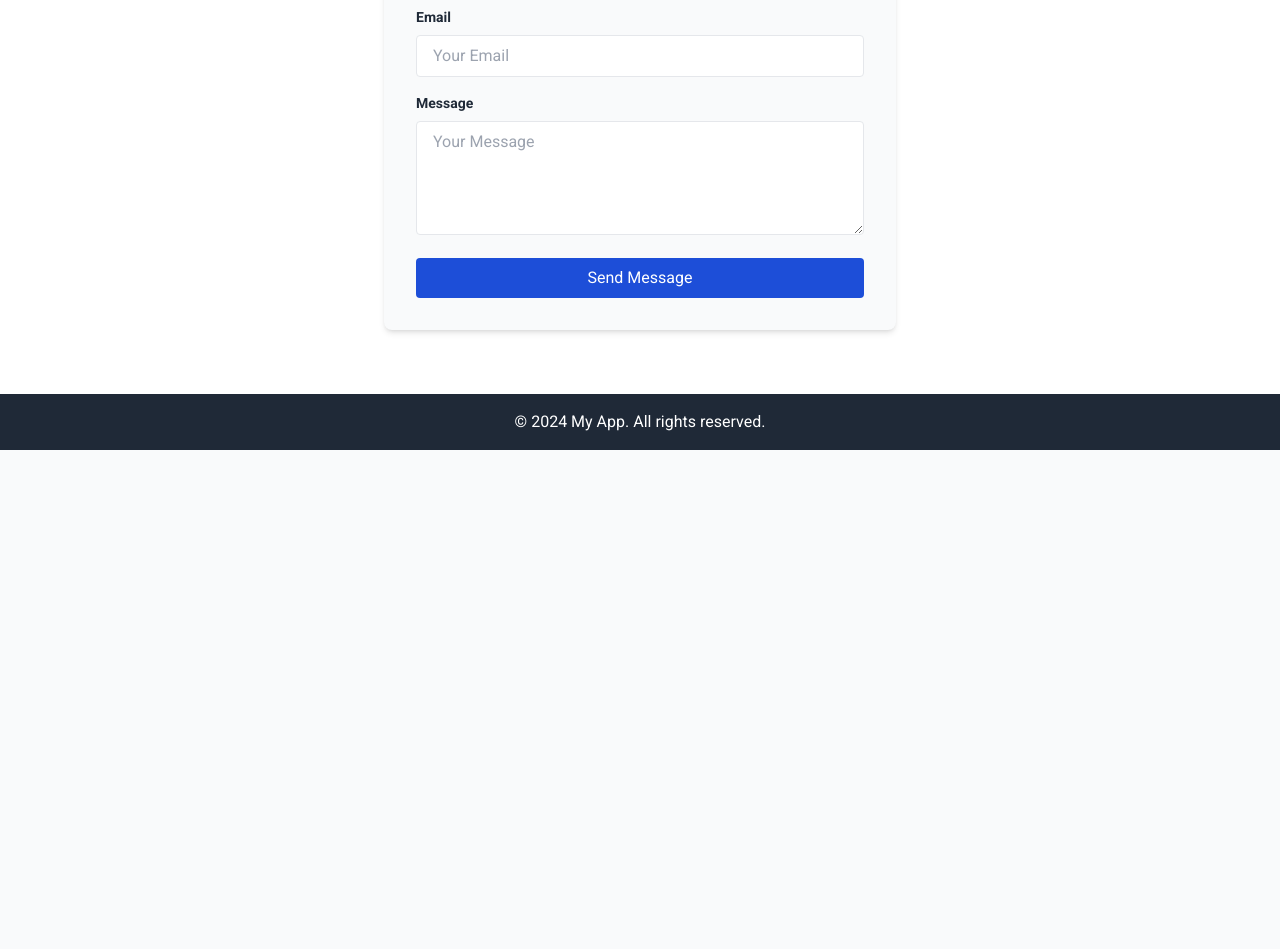
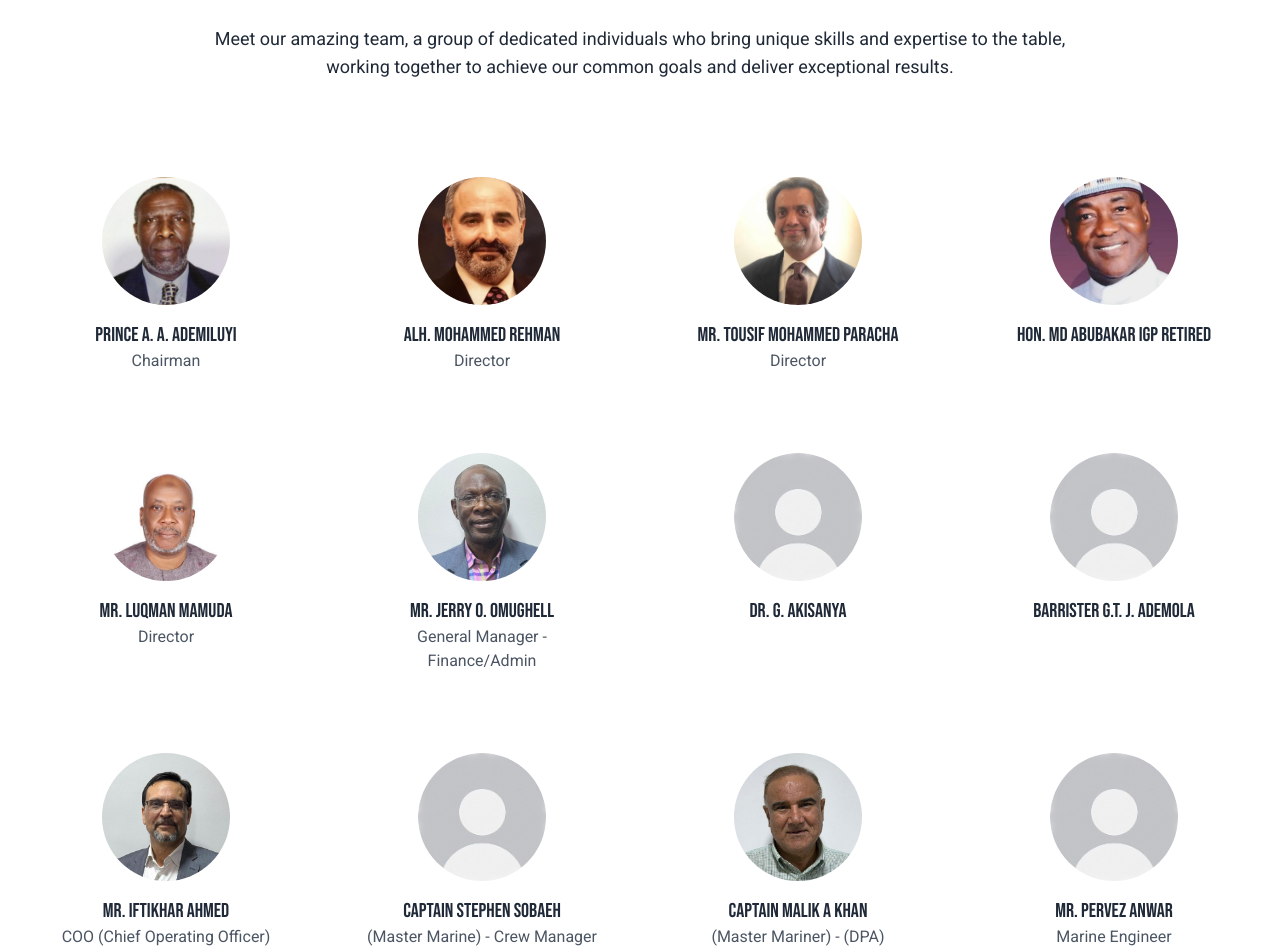
Before and after one commit to augustine-ugwu/ShipandshoreNewSite, a Next.js app: page / in a window 1280 px wide. Shown: the part 1983-2932 px from the top of the page. Before the commit the page ends 2433 px from the top, so only its background shows below. Built offline with nearby package versions, Linux system fonts and the light colour scheme.

Commit message:
Added Team members to page

```diff
--- a/src/app/page.js
+++ b/src/app/page.js
@@ -3,6 +3,7 @@ import Hero from "@/components/Hero";
 import ContactForm from "@/components/ContactForm";
 import Footer from "@/components/Footer";
 import About from "@/components/About";
+import Team from "@/components/Team";
 
 export default function HomePage() {
   return (
@@ -10,6 +11,7 @@ export default function HomePage() {
       <Hero />
       <Navbar />
       <About />
+      <Team />
       <ContactForm />
       <Footer />
     </div>
--- /dev/null
+++ b/src/components/Team.js
@@ -0,0 +1,97 @@
+import React from "react";
+
+const Team = () => {
+  // Sample team data (replace with actual data)
+  const teamMembers = [
+    {
+      name: "Prince A. A. Ademiluyi",
+      position: "Chairman",
+      image: "/assets/Image4.jpg",
+    },
+    {
+      name: "Alh. Mohammed Rehman",
+      position: "Director",
+      image: "/assets/Image3.jpeg",
+    },
+    {
+      name: "Mr. Tousif Mohammed Paracha",
+      position: "Director",
+      image: "/assets/Image5.jpg",
+    },
+    {
+      name: "Hon. MD Abubakar IGP Retired",
+      image: "/assets/Image6.jpg",
+    },
+    {
+      name: "Mr. Luqman Mamuda",
+      position: "Director",
+      image: "/assets/Image1.jpeg",
+    },
+    {
+      name: "Mr. Jerry O. Omughell",
+      position: "General Manager - Finance/Admin",
+      image: "/assets/Image8.jpeg",
+    },
+    {
+      name: "Dr. G. Akisanya",
+      image: "/assets/Avatar.jpeg",
+    },
+    {
+      name: "Barrister G.T. J. Ademola",
+      image: "/assets/Avatar.jpeg",
+    },
+    {
+      name: "Mr. Iftikhar Ahmed",
+      position: "COO (Chief Operating Officer)",
+      image: "/assets/Image2.jpeg",
+    },
+    {
+      name: "Captain Stephen Sobaeh",
+      position: "(Master Marine) - Crew Manager",
+      image: "/assets/Avatar.jpeg",
+    },
+    {
+      name: "Captain Malik A Khan",
+      position: "(Master Mariner) - (DPA)",
+      image: "/assets/Image9.jpeg",
+    },
+    {
+      name: "Mr. Pervez Anwar",
+      position: "Marine Engineer",
+      image: "/assets/Avatar.jpeg",
+    },
+  ];
+
+  return (
+    <section id="team" className="bg-white py-32">
+      <div className="container mx-auto text-center">
+        <h2 className="font-bebas-neue text-2xl mb-8">Meet Our Team</h2>
+        <h1 className="font-bebas-neue md:text-6xl text-4xl">
+          You're in good company
+        </h1>
+        <p className="text-lg py-4 px-4 md:px-48 mb-8">
+          Meet our amazing team, a group of dedicated individuals who bring
+          unique skills and expertise to the table, working together to achieve
+          our common goals and deliver exceptional results.
+        </p>
+        <div className="grid grid-cols-1 sm:grid-cols-2 md:grid-cols-4 gap-8 p-6">
+          {teamMembers.map((member, index) => (
+            <div key={index} className="team-member bg-white p-6 rounded-lg">
+              <img
+                src={member.image}
+                alt={member.name}
+                className="w-32 h-32 rounded-full mx-auto mb-4 object-cover"
+              />
+              <h3 className="font-bebas-neue text-xl text-gray-800">
+                {member.name}
+              </h3>
+              <p className="text-gray-600">{member.position}</p>
+            </div>
+          ))}
+        </div>
+      </div>
+    </section>
+  );
+};
+
+export default Team;
```
Also changed, not shown: public/assets/Avatar.jpeg (added).
